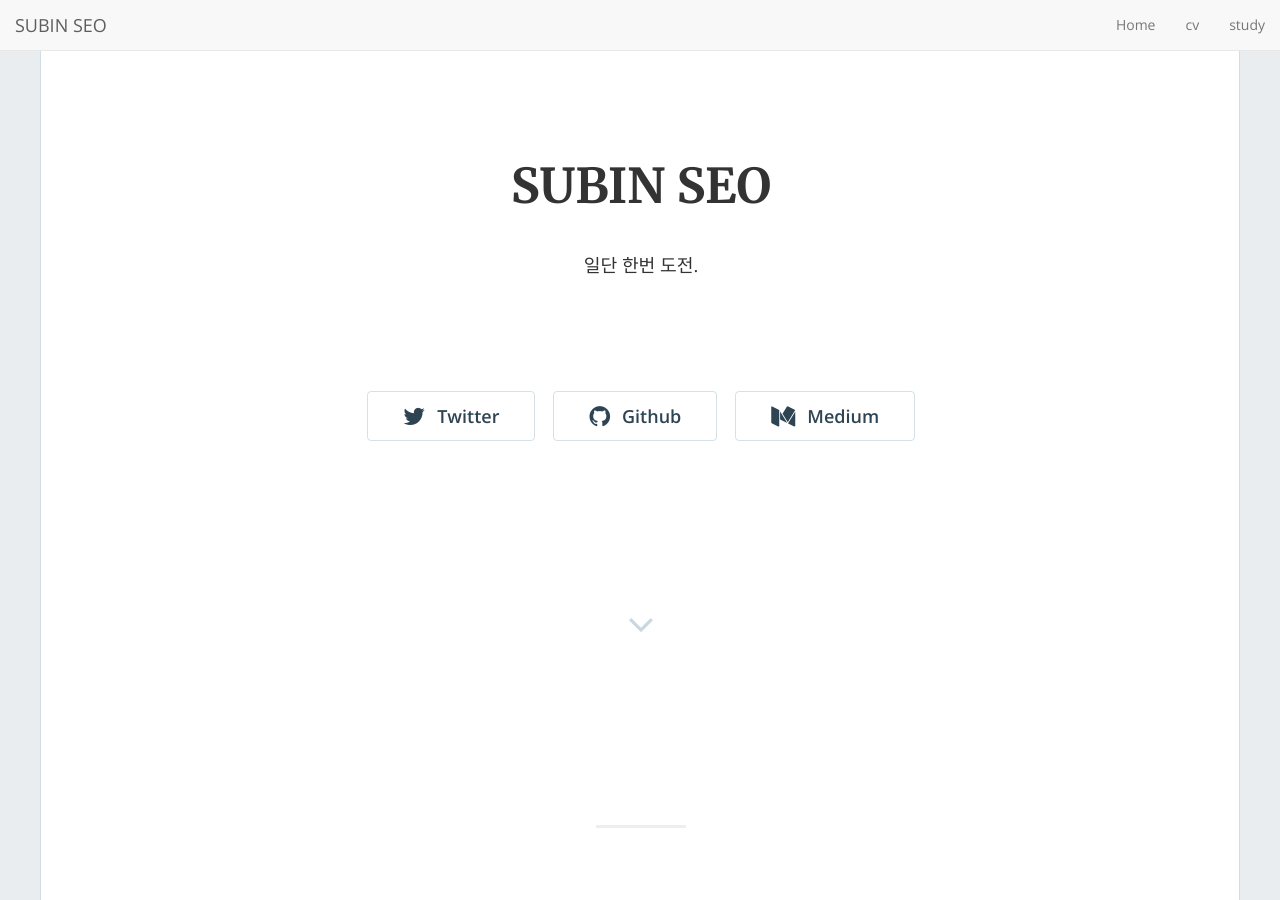
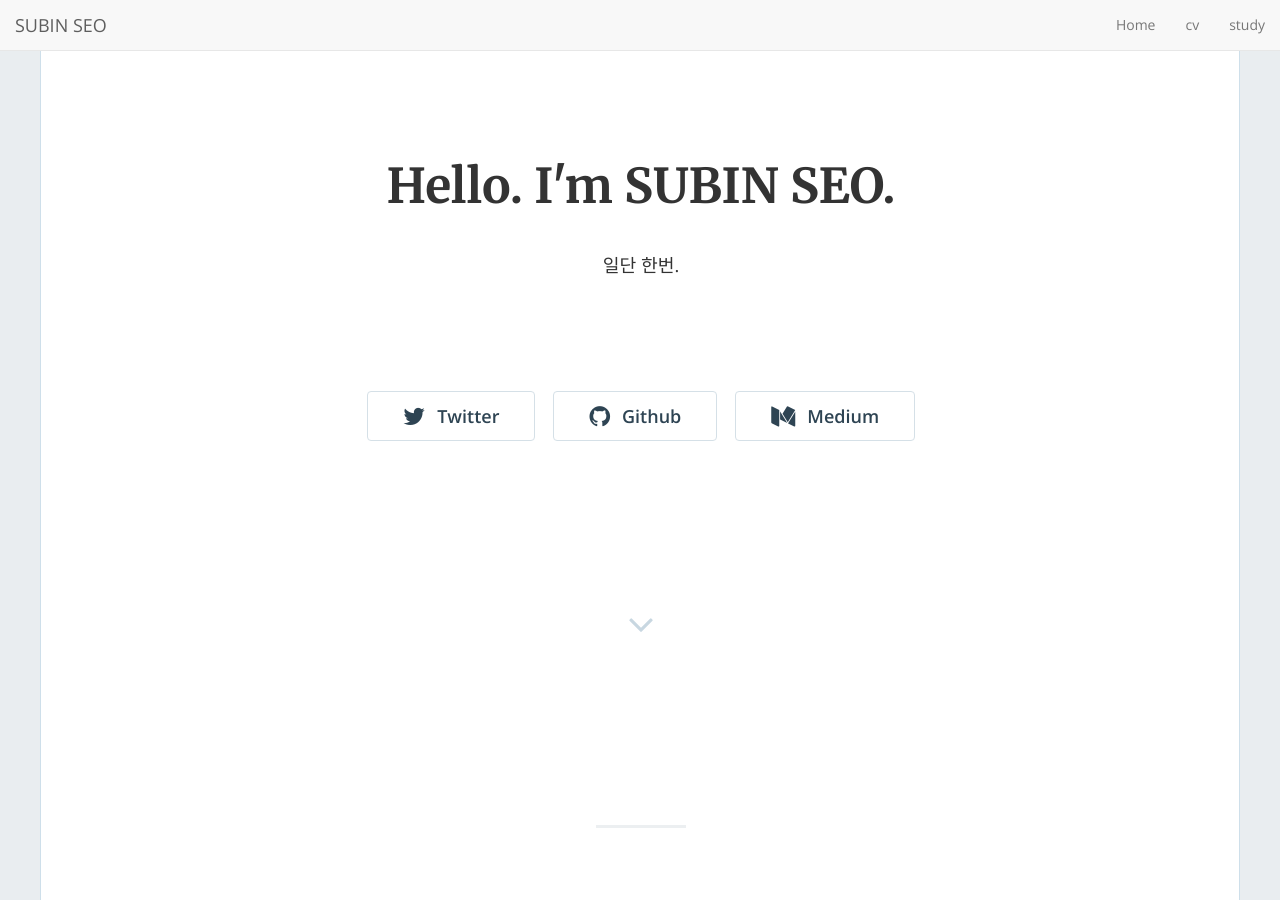
Before and after one commit to ddubny/portfolio, a Jekyll site: the page built from index.html, in a window 1280 px wide and 900 px high. Built offline with Jekyll 4.4.1, drawn with Linux system fonts in a browser that asks for light colours; nearby versions of some CDN libraries; the list of posts is cut into pages by our own code.

Commit message:
원상복귀

```diff
--- a/_config.yml
+++ b/_config.yml
@@ -13,10 +13,9 @@
 # you will see them accessed via {{ site.title }}, {{ site.email }}, and so on.
 # You can create any custom variable you would like, and they will be accessible
 # in the templates via {{ site.myvariable }}.
-title: "SUBIN SEO"
-subtitle: "psychology students"
+title: "Hello. I'm SUBIN SEO."
 email: 'stm01@naver.com'
-description: "일단 한번 도전."
+description: "일단 한번."
 baseurl: "" # the subpath of your site, e.g. /blog
 url: "https://ddubny.github.io" # the base hostname & protocol for your site, e.g. https://example.com
 twitter_username: 'ddubny_psy'
```
